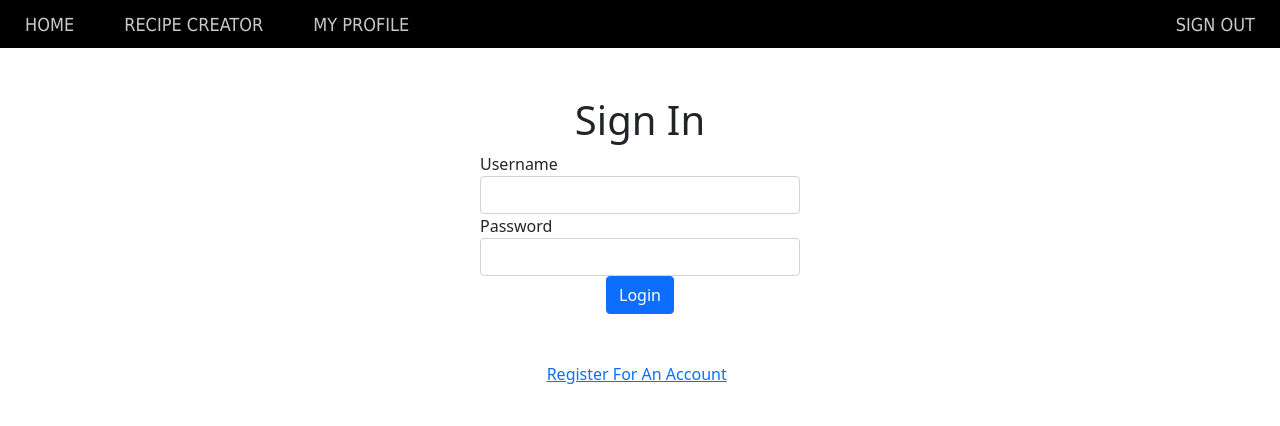
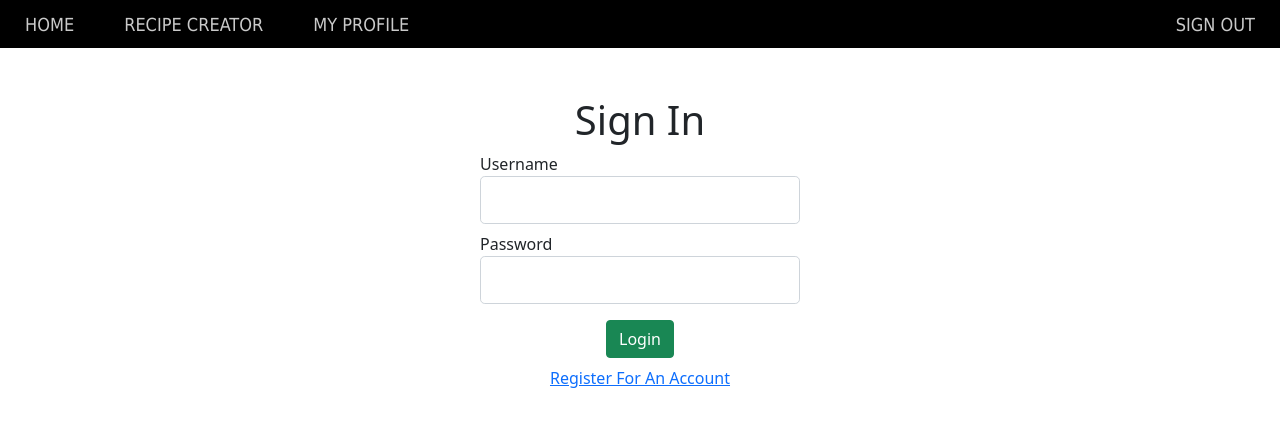
Before and after one commit to temidosu/DB-GUI-Wed-1, a React (Create React App) app in the folder frontend/: page /login in a window 1280 px wide. Shown: the top 426 px of the page. Built offline with nearby package versions, Linux system fonts and the light colour scheme.

Commit message:
Updated imports. Comments added. Login restructured as first login.jsx was template code/not ours

```diff
--- a/frontend/src/app/Accounts/LoginForm.jsx
+++ b/frontend/src/app/Accounts/LoginForm.jsx
@@ -1,6 +1,7 @@
 import React from 'react';
 import { Navigate } from 'react-router-dom';
 import { AccountRepository } from '../api/accountRepository';
+import './loginRegister.css'
 
 export class LoginForm extends React.Component {
 	constructor(props) {
@@ -31,8 +32,8 @@ export class LoginForm extends React.Component {
 		if (!this.validation()) {
 			this.setState({ invalidCred: true });
 			return <>
-			<p className="alert alert-danger">Username or password is blank</p>
-		</>;
+				<p className="form-control is-invalid">Username or password is blank</p>
+			</>;
 		}
 
 		const data = await this.accountRepository.login(this.state.username, this.state.password);
@@ -61,46 +62,25 @@ export class LoginForm extends React.Component {
 		}
 		return (
 			<>
-				<form id="account-form" className="col-lg-3 mt-5 mx-auto" onSubmit={e => this.login(e)}>
+				<div className="LogIn">
+				<form className="col-lg-3 mb-2 mt-5 mx-auto" onSubmit={e => this.login(e)}>
 					<h1 className="text-center">Sign In</h1>
-					{this.state.invalidCred &&
-						<p className="alert alert-danger">
-							Invalid username or password
-						</p>}
-					<div className="form-label-group">
-						<label >Username</label>
-						<input
-							type="text"
-							id="username"
-							className="form-control"
-							value={this.state.username}
-							onChange={e => this.setState({ username: e.target.value })} />
-					</div>
-					<div className="form-label-group">
-						<label htmlFor="password">Password</label>
-						<input
-							type="password"
-							id="password"
-							className="form-control"
-							value={this.state.password}
-							onChange={e => this.setState({ password: e.target.value })} />
-					</div>
-
-					<div id="login-button-container" className="text-center">
-						<button
-							type="submit"
-							className="btn btn-primary"
-							onClick={e => this.login(e)}>
-							Login
-						</button>
-					</div>
-
-					<div className="col-lg-7 mt-5 mx-auto">
-						<a href="/register">Register For An Account</a>
+					{this.state.invalidCred && <p className="form-control is-invalid"> Invalid username or password</p>}
+					<label >Username</label>
+						<input type="text" id="username" className="form-control form-control-lg" value={this.state.username} onChange={e => this.setState({ username: e.target.value })} />
+					<label className="mt-2">Password</label>
+						<input type="password" id="password" className="form-control form-control-lg" value={this.state.password} onChange={e => this.setState({ password: e.target.value })} />
+					<div className="text-center mt-3">
+						<button type="submit" className="btn btn-success" onClick={e => this.login(e)}> Login </button>
+						<div className="text center col-lg-7 mt-2 mx-auto">
+							<a href="/register">Register For An Account</a>
+						</div>
 					</div>
 				</form>
+				</div>
 			</>
 		);
 	}
 }
+//Restructured code->look commit
 export default LoginForm;
--- /dev/null
+++ b/frontend/src/app/Accounts/loginRegister.css
@@ -0,0 +1,4 @@
+
+.LogIn {
+    border:'2px solid #000000',
+}
```
Also changed, not shown: frontend/src/app/Accounts/Register.jsx (+6 -31 lines).
